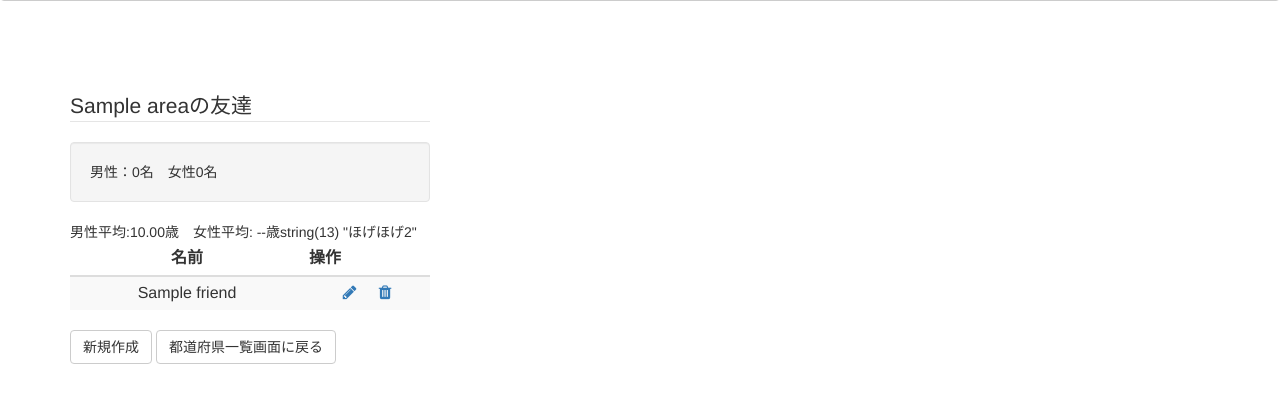
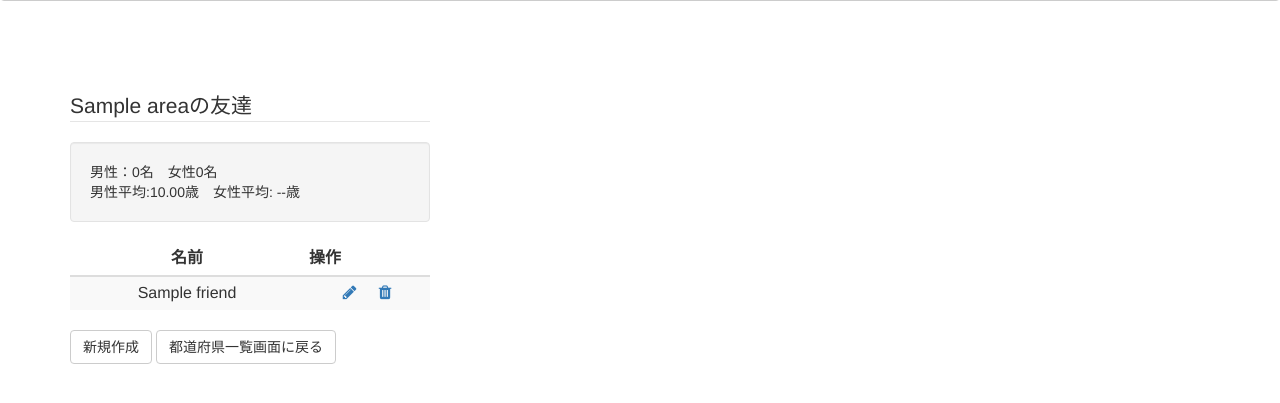
Before and after one commit to kobaboy/myfriend, a PHP site: page /show.php?area_id=1 in a window 1280 px wide. Shown: the part 207-610 px from the top of the page. Run offline with PHP 8.4, Linux system fonts and the light colour scheme; tables that the repository leaves empty or names only in its code hold one stand-in row (values such as "Sample post"); some libraries are stand-ins or nearby versions.

Commit message:
平均年齢を表示させる機能実装完了

```diff
--- a/show.php
+++ b/show.php
@@ -156,37 +156,34 @@
         <legend><?php echo $area_name; ?>の友達</legend>
         <!-- <div class="well">男性：2名　女性：1名</div> -->
 
-        <div class="well">男性：<?php echo $male; ?>名　女性<?php echo $female; ?>名</div>
+        <div class="well">男性：<?php echo $male; ?>名　女性<?php echo $female; ?>名
+        <br>
           <!-- 男女の平均年齢を出力する -->
           <?php
 
-            if($avgAge[0]['gender'] == 2){
-              // 女性のみバージョン
-              echo '男性平均: --歳';
+            if(empty($avgAge[0]['gender'])){
+              //男女の友達がいない場合
+              echo '男性平均: --歳　';
+              echo '女性平均: --歳';
+            }
+            else if(!empty($avgAge[0]['gender']) and !empty($avgAge[1]['gender'])){
+              //男女の友達がいる場合
+              echo '男性平均:', $avgAge[0]['avgAge'], '歳　';
+              echo '女性平均:', $avgAge[1]['avgAge'], '歳';
+            }
+            else if($avgAge[0]['gender'] == 2){
+              //女性友達のみの場合
+              echo '男性平均: --歳　';
               echo '女性平均:', $avgAge[0]['avgAge'], '歳';
-              var_dump("ほげほげ");
             }
-            else if(empty($avgAge[1]['gender'])){
-            //else if(empty($avgAge[1]['gender'])){
-              // 男性のみのバージョン
+            else{
+              //男性友達のみの場合
               echo '男性平均:', $avgAge[0]['avgAge'], '歳　';
               echo '女性平均: --歳';
-              var_dump("ほげほげ2");
-
-            }else if(($avgAge[0]['gender'] == 1) && ($avgAge[1]['gender'] == 2)){
-              //男性と女性両方バージョン
-              echo '男性平均:', $avgAge[0]['avgAge'], '歳　';
-              echo '女性平均:', $avgAge[1]['avgAge'], '歳';
-              var_dump("ほげほげ3");
-            } else {
-              echo '男性平均: --歳';
-              echo '女性平均: --歳';
-              // echo '男性平均:', $avgAge[0]['avgAge'], '歳　';
-              // echo '女性平均:', $avgAge[1]['avgAge'], '歳';
             }
 
-
            ?>
+        </div>
         <table class="table table-striped table-hover table-condensed">
           <thead>
             <tr>
@@ -196,7 +193,6 @@
           </thead>
           <tbody>
             <!-- 友達の名前を表示 -->
-
              <?php foreach ($friends as $friend) { ?>
                <tr>
                  <td><div class="text-center"><?php echo $friend['friend_name']; ?></div></td>
@@ -211,8 +207,6 @@
                  </td>
                </tr>
              <?php } ?>
-
-
           </tbody>
           </table>
 
```
Lines whose indentation alone changed are shown as unchanged.
